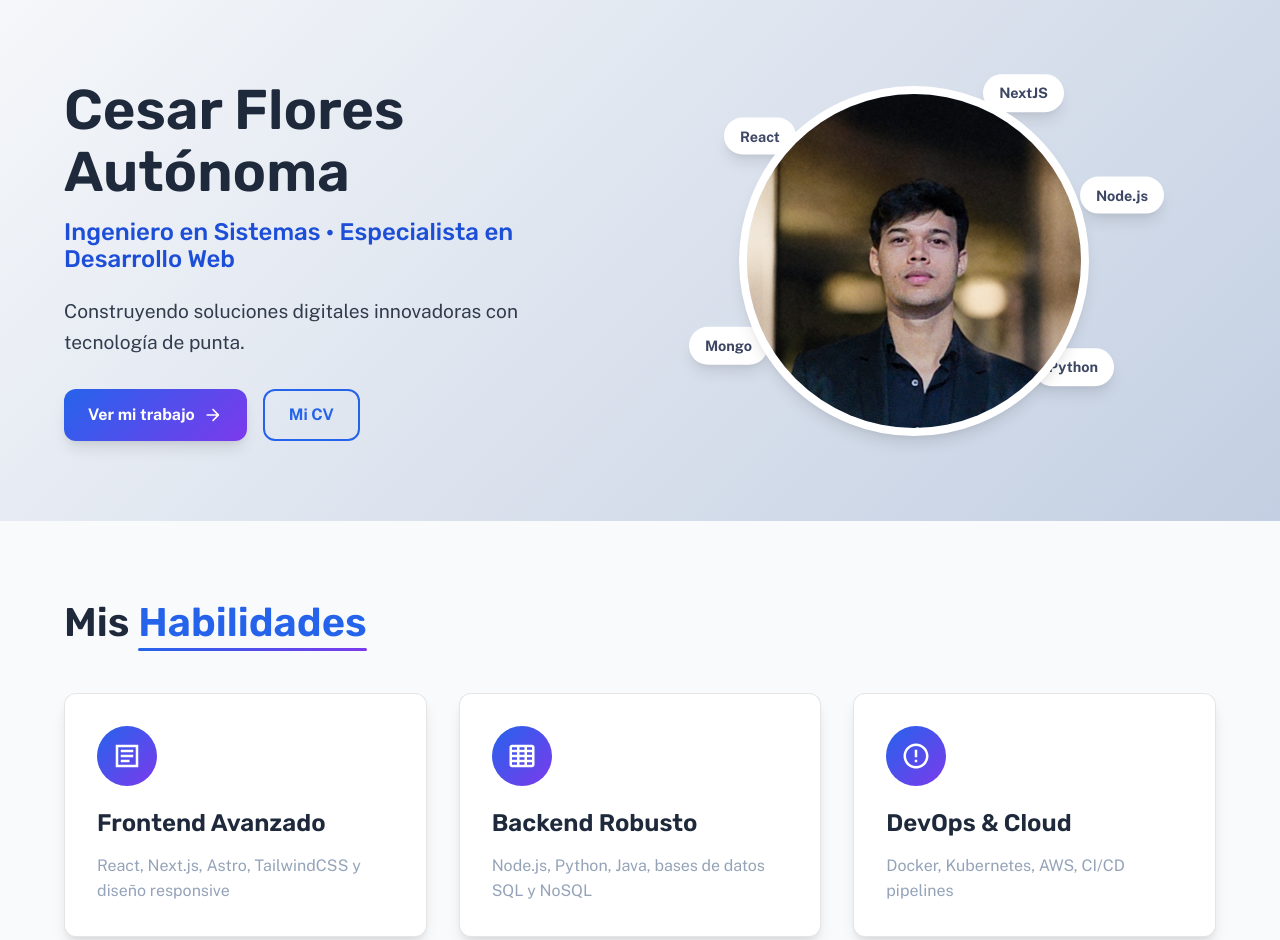
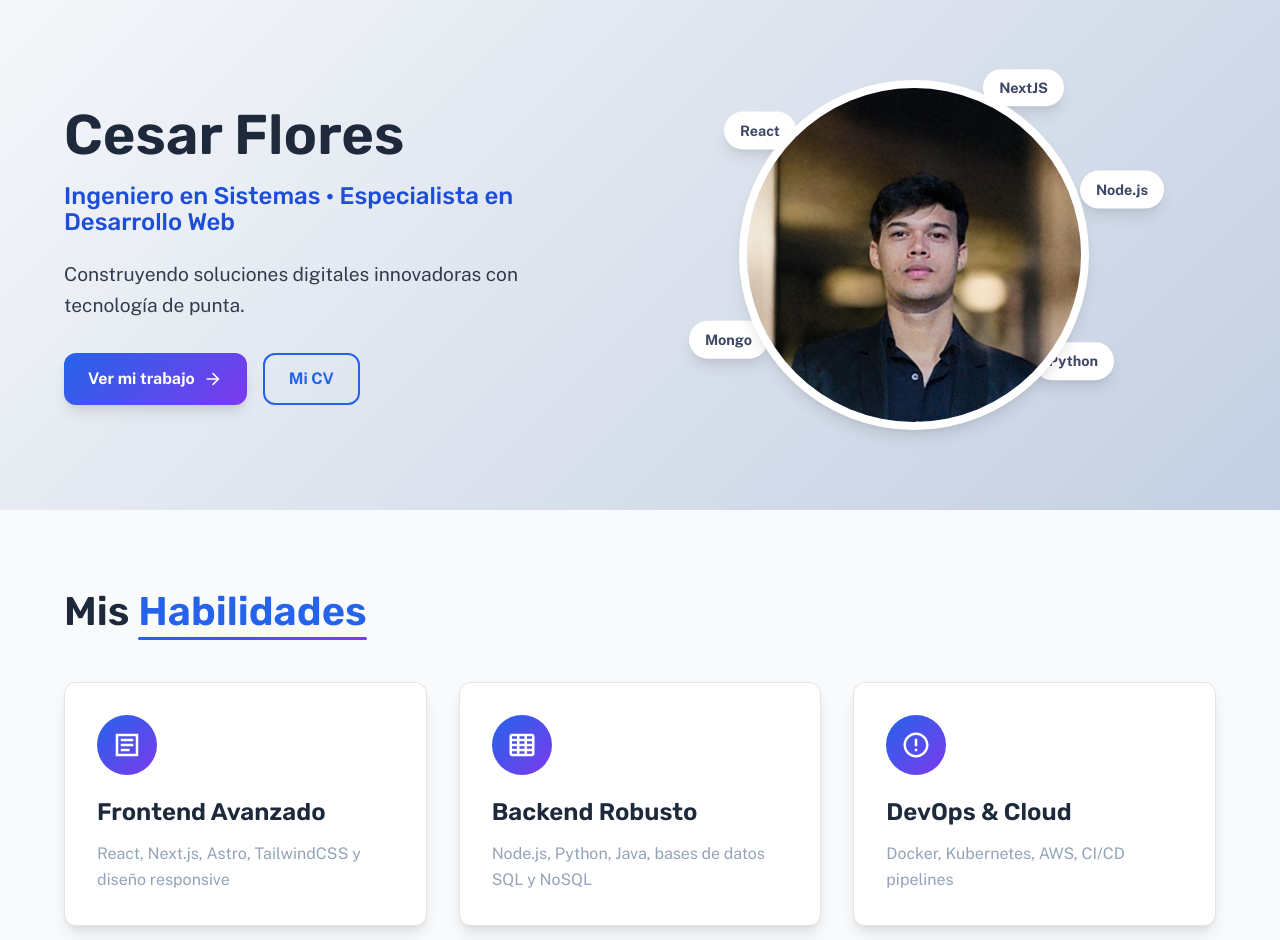
Before and after one commit to CoFlores-12/portafolio-astro, an Astro site: page / in a window 1280 px wide. Shown: the top 940 px of the page. Built offline with nearby package versions, Linux system fonts and the light colour scheme; Astro itself is replaced by a stand-in of ours.

Commit message:
fix name

```diff
--- a/src/pages/index.astro
+++ b/src/pages/index.astro
@@ -13,7 +13,7 @@ const projects = (await getCollection('work'))
   <section class="hero-section">
     <div class="container">
       <div class="hero-content">
-        <h1 class="hero-title" id="typewriter">Cesar Flores Autónoma</h1>
+        <h1 class="hero-title" id="typewriter">Cesar Flores</h1>
         <h2 class="hero-subtitle">Ingeniero en Sistemas · Especialista en Desarrollo Web</h2>
         <p class="hero-description">Construyendo soluciones digitales innovadoras con tecnología de punta.</p>
         <div class="hero-actions">
```
